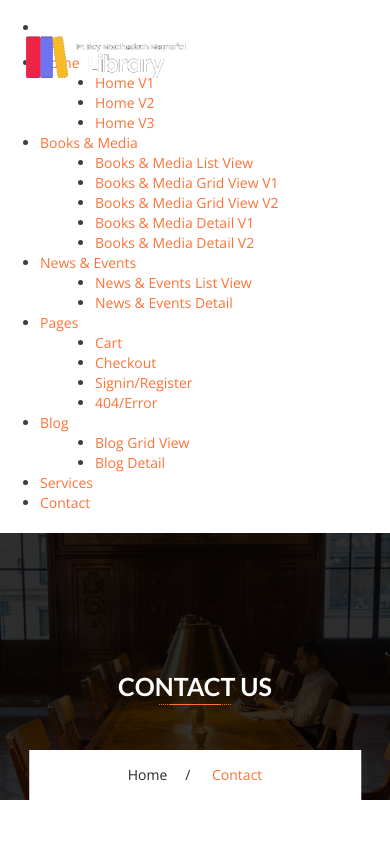
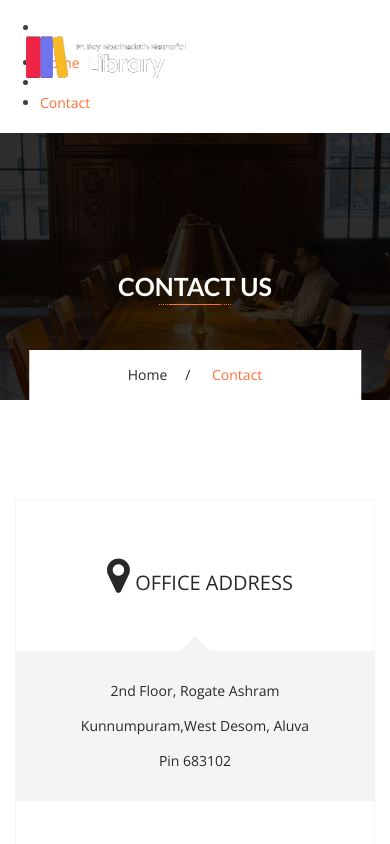
Before and after one commit to frroymemorial/Library, a plain HTML site: page contact.html in a window 390 px wide. Shown: the top 844 px of the page. Drawn offline with nearby package versions, Linux system fonts and the light colour scheme; some packages are replaced by stand-ins of ours.

Commit message:
mobile view

```diff
--- a/contact.html
+++ b/contact.html
@@ -140,46 +140,10 @@
                                     </li>
                                     <li>
                                         <a href="index.html">Home</a>
-                                        <ul>
-                                            <li><a href="index.html">Home V1</a></li>
-                                            <li><a href="home-v2.html">Home V2</a></li>
-                                            <li><a href="home-v3.html">Home V3</a></li>
-                                        </ul>
+
                                     </li>
                                     <li>
-                                        <a href="books-media-list-view.html">Books &amp; Media</a>
-                                        <ul>
-                                            <li><a href="books-media-list-view.html">Books &amp; Media List View</a></li>
-                                            <li><a href="books-media-gird-view-v1.html">Books &amp; Media Grid View V1</a></li>
-                                            <li><a href="books-media-gird-view-v2.html">Books &amp; Media Grid View V2</a></li>
-                                            <li><a href="books-media-detail-v1.html">Books &amp; Media Detail V1</a></li>
-                                            <li><a href="books-media-detail-v2.html">Books &amp; Media Detail V2</a></li>
-                                        </ul>
-                                    </li>
-                                    <li>
-                                        <a href="news-events-list-view.html">News &amp; Events</a>
-                                        <ul>
-                                            <li><a href="news-events-list-view.html">News &amp; Events List View</a></li>
-                                            <li><a href="news-events-detail.html">News &amp; Events Detail</a></li>
-                                        </ul>
-                                    </li>
-                                    <li>
-                                        <a href="#">Pages</a>
-                                        <ul>
-                                            <li><a href="cart.html">Cart</a></li>
-                                            <li><a href="checkout.html">Checkout</a></li>
-                                            <li><a href="signin.html">Signin/Register</a></li>
-                                            <li><a href="404.html">404/Error</a></li>
-                                        </ul>
-                                    </li>
-                                    <li>
-                                        <a href="blog.html">Blog</a>
-                                        <ul>
-                                            <li><a href="blog.html">Blog Grid View</a></li>
-                                            <li><a href="blog-detail.html">Blog Detail</a></li>
-                                        </ul>
-                                    </li>
-                                    <li><a href="services.html">Services</a></li>
+
                                     <li><a href="contact.html">Contact</a></li>
                                 </ul>
                             </div>
```
Also changed, not shown: index.html (+2 -41 lines).
